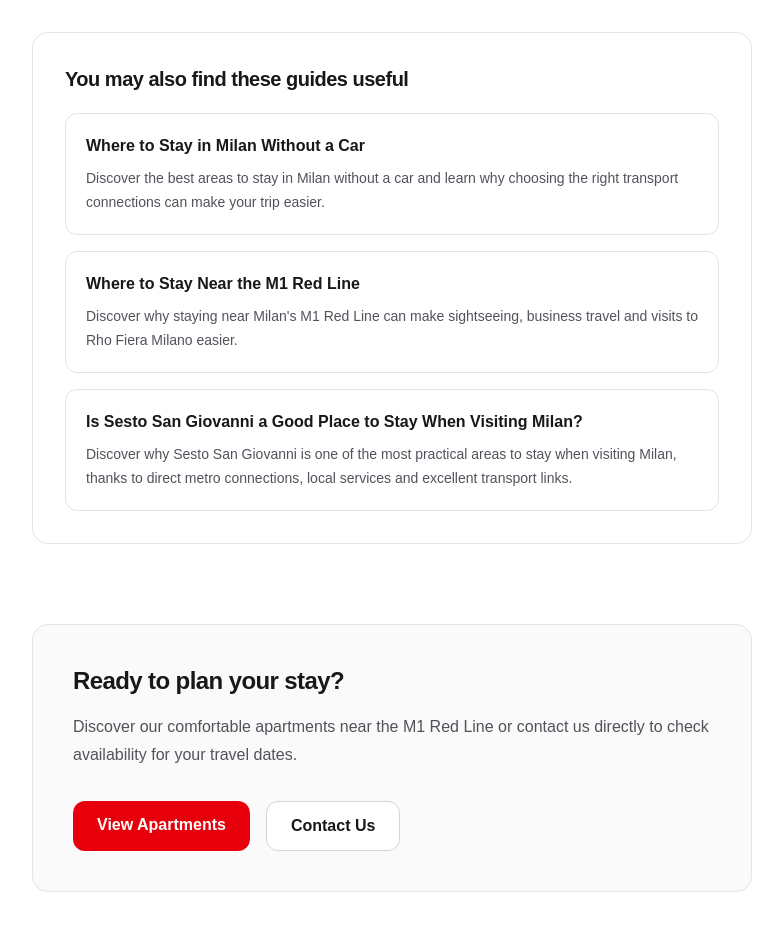
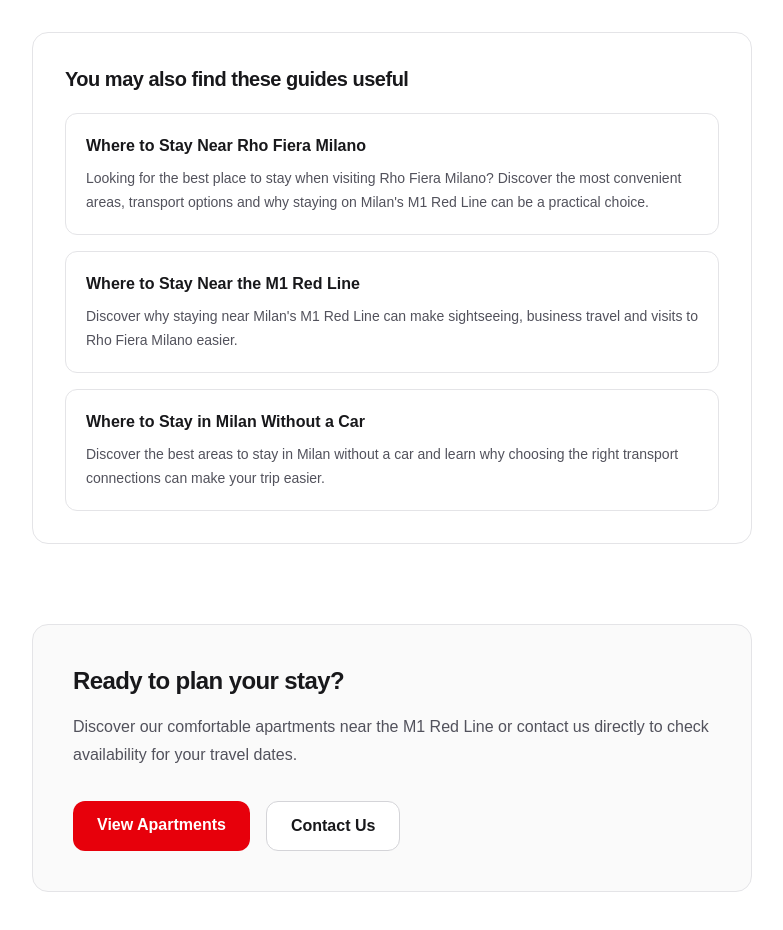
Before and after one commit to beppeblu1/milan-red-line, a Next.js app: page /guides/best-area-to-stay-in-milan-for-business-travellers in a window 1280 px wide. Shown: the part 6560-7490 px from the top of the page, without its empty margins (248-1031 px from the left). Built offline with nearby package versions, Linux system fonts and the light colour scheme.

Commit message:
Centralize related guides and complete lint cleanup

```diff
--- a/app/not-found.tsx
+++ b/app/not-found.tsx
@@ -13,7 +13,7 @@ export default function NotFound() {
         </h1>
 
         <p className="mt-6 text-lg leading-8 text-zinc-600">
-          The page you're looking for doesn't exist or may have been moved.
+          The page you&apos;re looking for doesn&apos;t exist or may have been moved.
         </p>
 
         <Link
--- a/components/ApartmentAmenities.tsx
+++ b/components/ApartmentAmenities.tsx
@@ -76,7 +76,7 @@ import {
     return (
       <section className="mx-auto max-w-6xl px-6 py-16">
         <h2 className="text-3xl font-bold text-zinc-900">
-          What you'll find
+        What you&apos;ll find
         </h2>
 
         <div className="mt-8 grid gap-4 sm:grid-cols-2 lg:grid-cols-3">
--- a/components/DirectBookingCard.tsx
+++ b/components/DirectBookingCard.tsx
@@ -79,7 +79,7 @@ export default function DirectBookingCard({
           </div>
 
           <p className="mt-8 text-base leading-8 text-zinc-600">
-            We'll confirm availability and answer any questions you may have.
+          We&apos;ll confirm availability and answer any questions you may have.
           </p>
 
           <div className="mt-10 space-y-4">
@@ -126,7 +126,7 @@ export default function DirectBookingCard({
             </>
           )}
         </div>
-      </div>
-      </section>
+        </div>
+    </section>
   );
 }
--- a/components/Footer.tsx
+++ b/components/Footer.tsx
@@ -14,7 +14,7 @@ export default function Footer() {
           </h3>
 
           <p className="mt-4 text-sm leading-7 text-zinc-600">
-            Comfortable apartments on Milan's M1 Red Line, making it easy to explore Milan and Northern Italy.
+            Comfortable apartments on Milan&apos;s M1 Red Line, making it easy to explore Milan and Northern Italy.
           </p>
         </div>
 
--- a/components/guides/EditorialLeadConnector.tsx
+++ b/components/guides/EditorialLeadConnector.tsx
@@ -4,6 +4,8 @@ export default function EditorialLeadConnector() {
       className="mr-4 inline-flex align-middle md:mr-5"
       aria-hidden="true"
     >
+      {/* Small decorative SVG. Using <img> intentionally instead of next/image. */}
+      {/* eslint-disable-next-line @next/next/no-img-element */}
       <img
         src="/images/ui/editorial-lead-connector.svg"
         alt=""
--- a/components/guides/PilotGuideLayout.tsx
+++ b/components/guides/PilotGuideLayout.tsx
@@ -9,6 +9,7 @@ import GuidePanoramicImage from "@/components/guides/GuidePanoramicImage";
 import GuideSectionHeading from "@/components/guides/GuideSectionHeading";
 import GuideTableOfContents from "@/components/guides/GuideTableOfContents";
 import RelatedGuidesBox from "@/components/guides/RelatedGuidesBox";
+import { getRelatedGuideSlugs } from "@/lib/related-guides";
 
 type PilotGuideLayoutProps = {
   source: string;
@@ -74,12 +75,6 @@ const requiredSectionNames = [
   "good-to-know",
 ] as const;
 
-const defaultRelatedGuideSlugs = [
-  "where-to-stay-in-milan-without-a-car",
-  "where-to-stay-near-the-m1-red-line",
-  "is-sesto-san-giovanni-a-good-place-to-stay",
-];
-
 export default function PilotGuideLayout({
   source,
   currentSlug,
@@ -87,6 +82,7 @@ export default function PilotGuideLayout({
   heroImageAlt,
 }: PilotGuideLayoutProps) {
   const sections = parseReadingExperienceSections(source);
+  const relatedGuideSlugs = getRelatedGuideSlugs(currentSlug);
 
   const tableOfContentsItems: TableOfContentsItem[] = [
     sections.audience,
@@ -169,7 +165,7 @@ export default function PilotGuideLayout({
       </GoodToKnow>
 
       <RelatedGuidesBox
-        slugs={defaultRelatedGuideSlugs}
+        slugs={relatedGuideSlugs}
         currentSlug={currentSlug}
       />
     </>
--- /dev/null
+++ b/lib/related-guides.ts
@@ -0,0 +1,50 @@
+const relatedGuidesBySlug: Record<string, string[]> = {
+    "where-to-stay-near-rho-fiera-milano": [
+      "where-to-stay-near-the-m1-red-line",
+      "best-area-to-stay-in-milan-for-business-travellers",
+      "where-to-stay-in-milan-without-a-car",
+    ],
+
+    "where-to-stay-near-the-m1-red-line": [
+      "where-to-stay-near-rho-fiera-milano",
+      "where-to-stay-in-milan-without-a-car",
+      "best-area-to-stay-in-milan-for-business-travellers",
+    ],
+
+    "where-to-stay-in-milan-without-a-car": [
+      "where-to-stay-near-the-m1-red-line",
+      "is-sesto-san-giovanni-a-good-place-to-stay",
+      "where-to-stay-near-rho-fiera-milano",
+    ],
+
+    "is-sesto-san-giovanni-a-good-place-to-stay": [
+      "where-to-stay-near-the-m1-red-line",
+      "where-to-stay-in-milan-without-a-car",
+      "where-to-stay-near-rho-fiera-milano",
+    ],
+
+    "best-area-to-stay-in-milan-for-business-travellers": [
+      "where-to-stay-near-rho-fiera-milano",
+      "where-to-stay-near-the-m1-red-line",
+      "where-to-stay-in-milan-without-a-car",
+    ],
+  };
+
+  const fallbackRelatedGuideSlugs = [
+    "where-to-stay-near-the-m1-red-line",
+    "where-to-stay-in-milan-without-a-car",
+    "is-sesto-san-giovanni-a-good-place-to-stay",
+  ];
+
+  export function getRelatedGuideSlugs(currentSlug: string): string[] {
+    const configuredSlugs =
+      relatedGuidesBySlug[currentSlug] ?? fallbackRelatedGuideSlugs;
+
+    return Array.from(
+      new Set(
+        configuredSlugs.filter(
+          (relatedSlug) => relatedSlug !== currentSlug,
+        ),
+      ),
+    );
+  }
```
